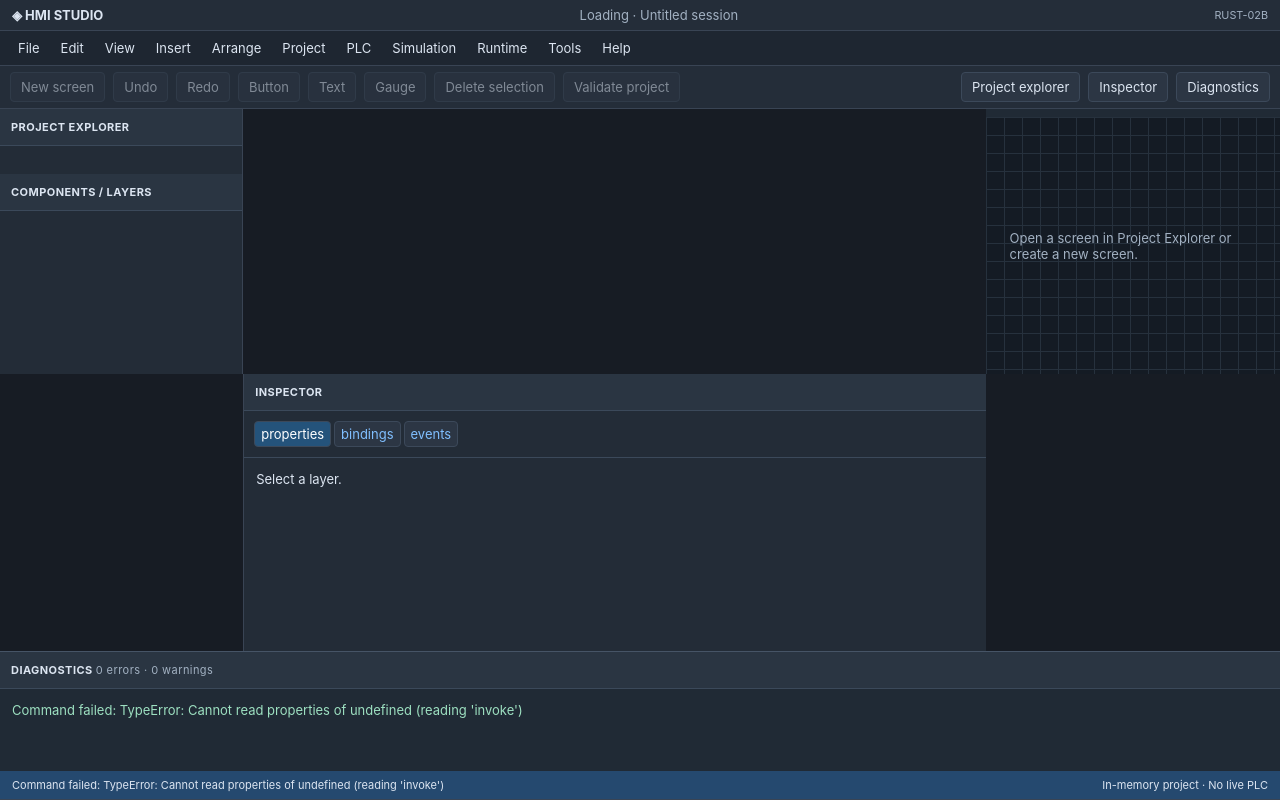
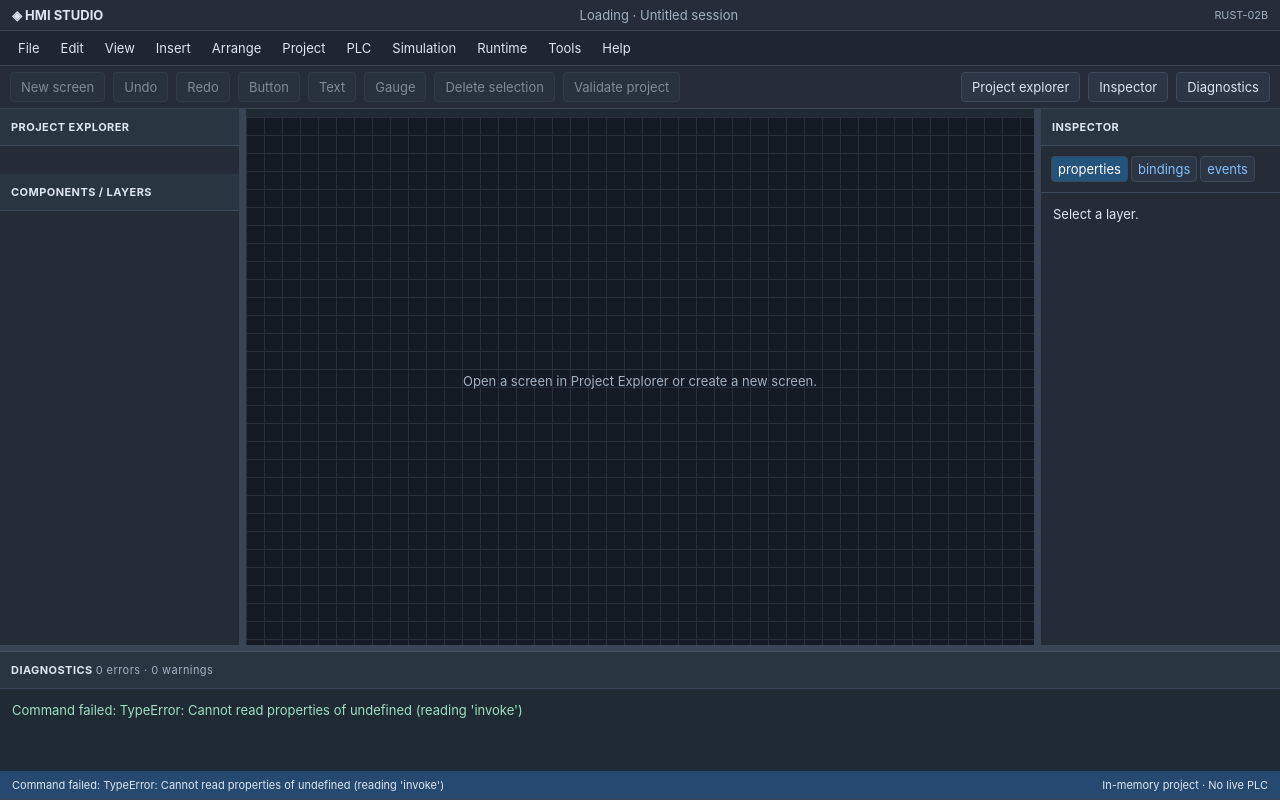
Before and after one commit to kandyman991/HMIStudio, a React (Vite) app: page / in a window 1280 px wide. Built offline with nearby package versions, Linux system fonts and the light colour scheme.

Commit message:
Style bounded dock areas and accessible splitters

```diff
--- a/src/style.css
+++ b/src/style.css
@@ -17,3 +17,23 @@
 .inspector-tabs button{padding:4px 6px}
 .diagnostics{height:120px;overflow:auto;flex-shrink:0}
 footer{gap:12px;overflow:hidden}footer span{overflow:hidden;text-overflow:ellipsis;white-space:nowrap}
+
+/* RUST-02B: bounded side docks and keyboard/pointer resize handles.
+   Fixed classes avoid introducing inline style or CSP exceptions. */
+.workspace.dock-workspace{display:flex;align-items:stretch}
+.dock-workspace .designer{flex:1;min-width:120px}
+.dock-panel{flex:0 1 auto;min-width:0;max-width:40%;overflow:auto}
+.dock-panel.size-1{width:135px}.dock-panel.size-2{width:170px}.dock-panel.size-3{width:205px}.dock-panel.size-4{width:240px}.dock-panel.size-5{width:275px}.dock-panel.size-6{width:310px}
+.explorer-split,.inspector-split{display:flex;flex:0 0 6px}
+.dock-workspace .left{order:0}.explorer-split{order:1}.dock-workspace .designer{order:2}.inspector-split{order:3}.dock-workspace .right{order:4}
+.dock-workspace.swapped .right{order:0}.dock-workspace.swapped .inspector-split{order:1}.dock-workspace.swapped .explorer-split{order:3}.dock-workspace.swapped .left{order:4}
+.dock-workspace.swapped .left{border-left:1px solid #394454;border-right:0}.dock-workspace.swapped .right{border-right:1px solid #394454;border-left:0}
+.splitter{background:#394454;flex-shrink:0;touch-action:none;user-select:none}
+.splitter.vertical{width:6px;height:100%;cursor:col-resize}
+.splitter.horizontal{height:6px;width:100%;cursor:row-resize}
+.splitter:hover,.splitter:focus-visible{background:#72b8ff;outline:none}
+.dock-diagnostics{min-height:0;max-height:35vh}
+.dock-diagnostics.size-1{height:72px}.dock-diagnostics.size-2{height:96px}.dock-diagnostics.size-3{height:120px}.dock-diagnostics.size-4{height:144px}.dock-diagnostics.size-5{height:168px}.dock-diagnostics.size-6{height:192px}
+.screen-tab{display:flex;flex:0 0 auto;align-items:center;gap:1px}.screen-tab button:last-child{padding-inline:7px}
+.shortcut{float:right;margin-left:18px;color:#a2b1c2}
+.field label{display:grid;gap:6px}
```
